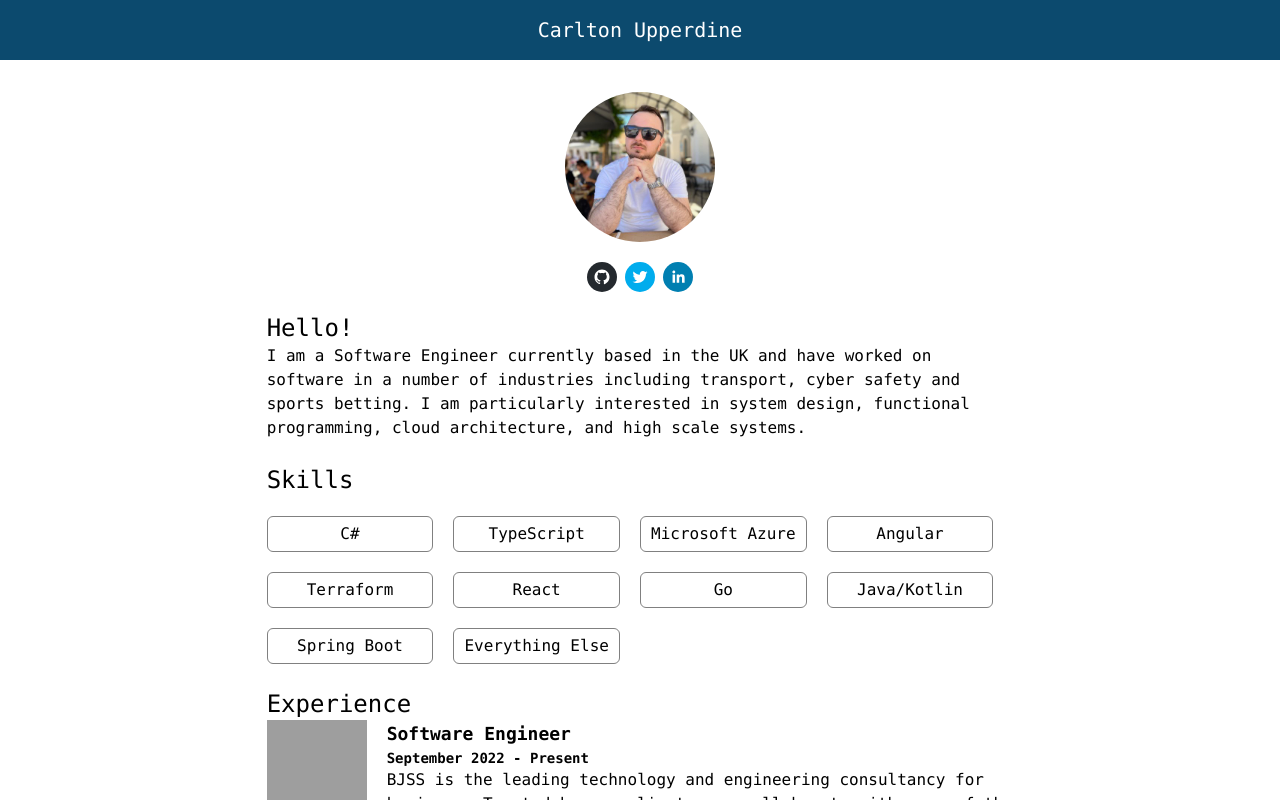
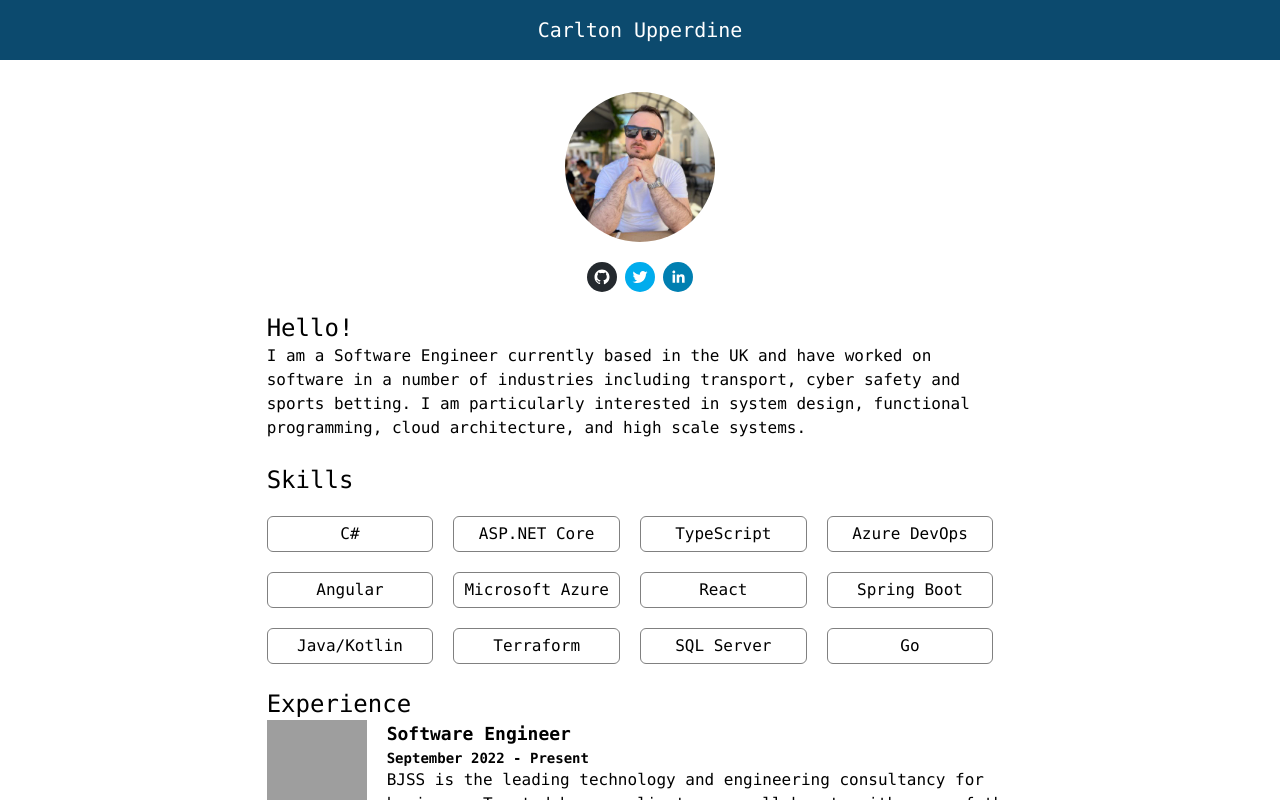
Before and after one commit to carltonupp/carlton.upperdine.dev, a Next.js app: page /about in a window 1280 px wide. Shown: the top 800 px of the page. Built offline with nearby package versions, Linux system fonts and the light colour scheme; grey boxes are pictures that could not be loaded.

Commit message:
add extra tech and sort proficiencies

```diff
--- a/src/components/Layout.tsx
+++ b/src/components/Layout.tsx
@@ -4,6 +4,8 @@ import Profile from "./Profile";
 
 
 export default function Layout ({ children } : PropsWithChildren) {
+    const currentYear = new Date().getFullYear();
+
     return (
         <div className="flex flex-col min-h-screen font-mono">
             <header className="bg-sky-900 mb-8 py-4">
@@ -19,7 +21,7 @@ export default function Layout ({ children } : PropsWithChildren) {
             </main>
             <footer className="bg-sky-900 mt-8 py-4">
                 <div className="container mx-auto flex justify-center text-white">
-                    &copy; 2023 Carlton Upperdine
+                    &copy; {currentYear} Carlton Upperdine
                 </div>
             </footer>
         </div>
--- a/src/pages/about.tsx
+++ b/src/pages/about.tsx
@@ -32,11 +32,11 @@ export default function About() {
         },
         {
             technology: "React",
-            level: 75
+            level: 80
         },
         {
             technology: "Go",
-            level: 75
+            level: 60
         },
         {
             technology: "Java/Kotlin",
@@ -47,8 +47,16 @@ export default function About() {
             level: 75
         },
         {
-            technology: "Everything Else",
-            level: 20
+            technology: "ASP.NET Core",
+            level: 95
+        },
+        {
+            technology: "Azure DevOps",
+            level: 90
+        },
+        {
+            technology: "SQL Server",
+            level: 70
         }
     ]
 
@@ -65,7 +73,7 @@ export default function About() {
             <br />
             <h2 className="text-2xl">Skills</h2>
             <div className="grid grid-cols-4 grid-flow-row auto-rows-max">
-                {proficiencies.map((p, i) => {
+                {proficiencies.sort((a, b) => a.level < b.level ? 1 : -1).map((p, i) => {
                     return (
                         <div key={i} className="mr-5 mt-5">
                             <Skill skillName={p.technology} proficiency={p.level}/>
```
